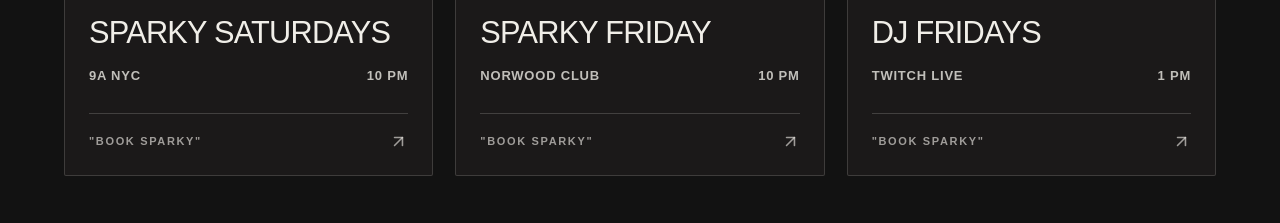
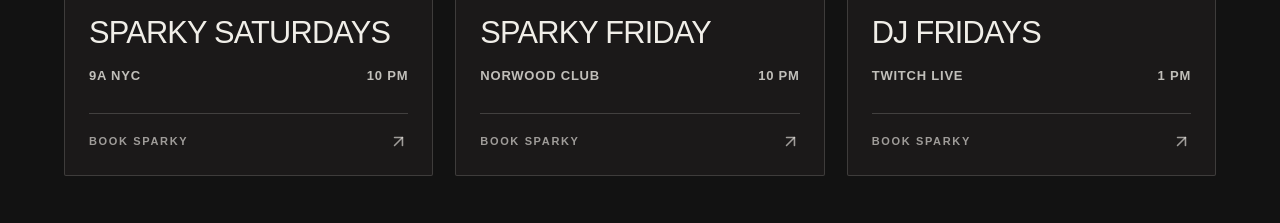
Before and after one commit to salpadoru/sparkygriswold, a Next.js app: page / in a window 1280 px wide. Shown: the part 5400-5623 px from the top of the page. Built offline with nearby package versions, Linux system fonts and the light colour scheme.

Commit message:
Send event Book Sparky links to Contact

```diff
--- a/app/page.tsx
+++ b/app/page.tsx
@@ -138,7 +138,7 @@
 
         <div className="event-cards">
           {eventItems.map((event, index) => (
-            <a className="event-card" key={event.id} href={`/events/${event.id}`}>
+            <a className="event-card" key={event.id} href="#contact">
               <div className="event-card-image">
                 {event.image && <img src={event.image} alt={event.title} />}
               </div>
@@ -153,7 +153,7 @@
                   <span>{event.id === "dj-fridays" ? "1 PM" : "10 PM"}</span>
                 </div>
                 <div className="event-card-footer">
-                  <span>"BOOK SPARKY"</span>
+                  <span>BOOK SPARKY</span>
                   <ArrowUpRight size={19} />
                 </div>
               </div>
```
